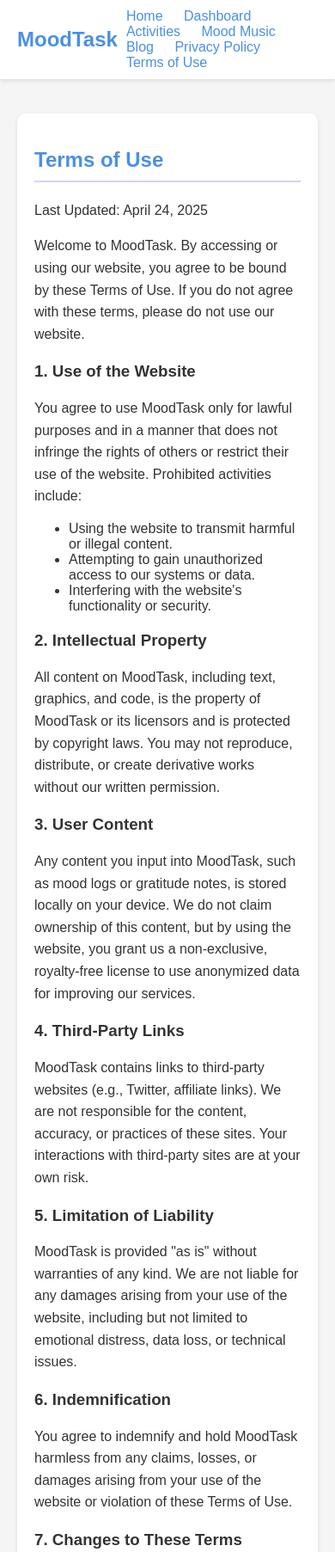
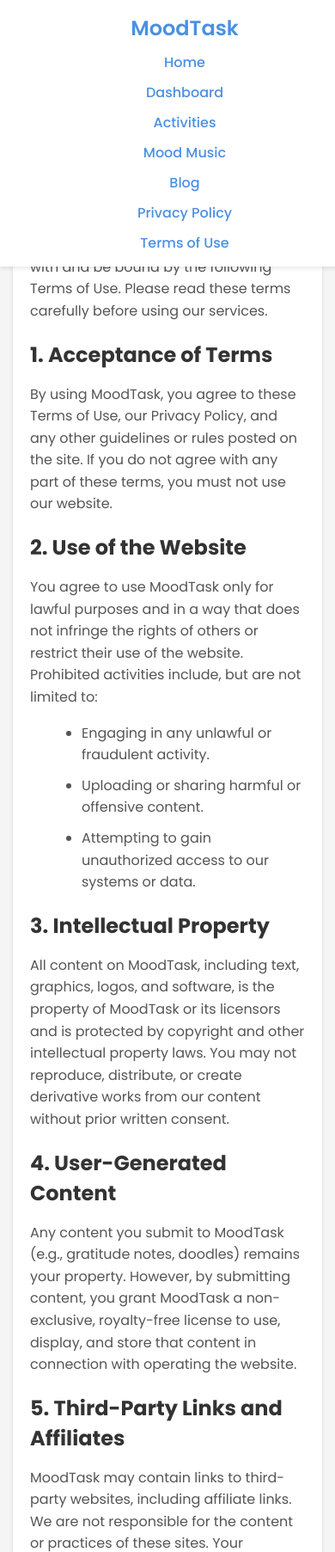
Before and after one commit to AIFuture180/MoodTask10, a plain HTML site: page terms.html in a window 390 px wide. Shown: the top 1805 px of the page at 86% size. Drawn offline with Linux system fonts and the light colour scheme.

Commit message:
Update terms.html

```diff
--- a/terms.html
+++ b/terms.html
@@ -3,7 +3,12 @@
 <head>
     <meta charset="UTF-8">
     <meta name="viewport" content="width=device-width, initial-scale=1.0">
+    <meta name="description" content="MoodTask Terms of Use - Understand the rules and conditions for using our platform.">
+    <meta name="keywords" content="MoodTask, terms of use, user agreement, mental health, emotional well-being">
+    <meta name="robots" content="index, follow">
     <title>MoodTask - Terms of Use</title>
+    <link rel="icon" type="image/x-icon" href="favicon.ico">
+    <link href="https://fonts.googleapis.com/css2?family=Poppins:wght@300;400;500;600;700&display=swap" rel="stylesheet">
     <link rel="stylesheet" href="https://cdnjs.cloudflare.com/ajax/libs/font-awesome/5.15.4/css/all.min.css">
     <style>
         body {
@@ -20,6 +25,10 @@
             justify-content: space-between;
             align-items: center;
             box-shadow: 0 2px 5px rgba(0,0,0,0.1);
+            position: fixed;
+            width: 100%;
+            top: 0;
+            z-index: 1000;
         }
         .nav-bar .logo {
             font-size: 1.5em;
@@ -60,7 +69,7 @@
         }
         .container {
             max-width: 1200px;
-            margin: 20px auto;
+            margin: 80px auto 20px auto;
             padding: 0 20px;
         }
         .terms-section {
@@ -70,17 +79,35 @@
             border-radius: 10px;
             box-shadow: 0 2px 5px rgba(0,0,0,0.1);
         }
-        .terms-section h2 {
+        .terms-section h2.section-heading {
+            font-size: 2em;
+            margin-bottom: 20px;
             color: #4A90E2;
             border-bottom: 2px solid #D6D1F5;
             padding-bottom: 10px;
+            text-align: center;
         }
         .terms-section h3 {
+            font-size: 1.5em;
+            margin: 20px 0 10px;
             color: #333;
-            margin-top: 20px;
         }
-        .terms-section p {
+        .terms-section p, .terms-section li {
+            font-size: 1em;
+            color: #555;
+            margin-bottom: 10px;
             line-height: 1.6;
+        }
+        .terms-section ul {
+            list-style-type: disc;
+            margin-left: 20px;
+        }
+        .disclaimer {
+            text-align: center;
+            font-size: 0.8em;
+            color: #777;
+            margin: 20px auto;
+            max-width: 600px;
         }
         .footer {
             background-color: #333;
@@ -134,6 +161,23 @@
             background-color: #6BCB77;
             color: white;
         }
+        @media (max-width: 600px) {
+            .nav-bar {
+                flex-direction: column;
+                gap: 10px;
+                padding: 15px 20px;
+            }
+            .nav-bar div {
+                display: flex;
+                flex-direction: column;
+                gap: 10px;
+                align-items: center;
+            }
+            .container {
+                padding: 0 15px;
+                margin-top: 120px;
+            }
+        }
     </style>
 </head>
 <body>
@@ -164,46 +208,46 @@
     </div>
     <div class="container">
         <div class="terms-section">
-            <h2>Terms of Use</h2>
-            <p>Last Updated: April 24, 2025</p>
-            <p>Welcome to MoodTask. By accessing or using our website, you agree to be bound by these Terms of Use. If you do not agree with these terms, please do not use our website.</p>
+            <h2 class="section-heading">Terms of Use</h2>
+            <p>Welcome to MoodTask. By accessing or using our website, you agree to comply with and be bound by the following Terms of Use. Please read these terms carefully before using our services.</p>
 
-            <h3>1. Use of the Website</h3>
-            <p>You agree to use MoodTask only for lawful purposes and in a manner that does not infringe the rights of others or restrict their use of the website. Prohibited activities include:</p>
+            <h3>1. Acceptance of Terms</h3>
+            <p>By using MoodTask, you agree to these Terms of Use, our Privacy Policy, and any other guidelines or rules posted on the site. If you do not agree with any part of these terms, you must not use our website.</p>
+
+            <h3>2. Use of the Website</h3>
+            <p>You agree to use MoodTask only for lawful purposes and in a way that does not infringe the rights of others or restrict their use of the website. Prohibited activities include, but are not limited to:</p>
             <ul>
-                <li>Using the website to transmit harmful or illegal content.</li>
+                <li>Engaging in any unlawful or fraudulent activity.</li>
+                <li>Uploading or sharing harmful or offensive content.</li>
                 <li>Attempting to gain unauthorized access to our systems or data.</li>
-                <li>Interfering with the website's functionality or security.</li>
             </ul>
 
-            <h3>2. Intellectual Property</h3>
-            <p>All content on MoodTask, including text, graphics, and code, is the property of MoodTask or its licensors and is protected by copyright laws. You may not reproduce, distribute, or create derivative works without our written permission.</p>
+            <h3>3. Intellectual Property</h3>
+            <p>All content on MoodTask, including text, graphics, logos, and software, is the property of MoodTask or its licensors and is protected by copyright and other intellectual property laws. You may not reproduce, distribute, or create derivative works from our content without prior written consent.</p>
 
-            <h3>3. User Content</h3>
-            <p>Any content you input into MoodTask, such as mood logs or gratitude notes, is stored locally on your device. We do not claim ownership of this content, but by using the website, you grant us a non-exclusive, royalty-free license to use anonymized data for improving our services.</p>
+            <h3>4. User-Generated Content</h3>
+            <p>Any content you submit to MoodTask (e.g., gratitude notes, doodles) remains your property. However, by submitting content, you grant MoodTask a non-exclusive, royalty-free license to use, display, and store that content in connection with operating the website.</p>
 
-            <h3>4. Third-Party Links</h3>
-            <p>MoodTask contains links to third-party websites (e.g., Twitter, affiliate links). We are not responsible for the content, accuracy, or practices of these sites. Your interactions with third-party sites are at your own risk.</p>
+            <h3>5. Third-Party Links and Affiliates</h3>
+            <p>MoodTask may contain links to third-party websites, including affiliate links. We are not responsible for the content or practices of these sites. Your interactions with third-party sites are at your own risk, and you should review their terms and privacy policies.</p>
 
-            <h3>5. Limitation of Liability</h3>
-            <p>MoodTask is provided "as is" without warranties of any kind. We are not liable for any damages arising from your use of the website, including but not limited to emotional distress, data loss, or technical issues.</p>
+            <h3>6. Disclaimer of Warranties</h3>
+            <p>MoodTask is provided "as is" without warranties of any kind, whether express or implied. We do not guarantee that the website will be error-free, secure, or uninterrupted. The activities and recommendations provided are for informational purposes only and are not a substitute for professional medical or psychological advice.</p>
 
-            <h3>6. Indemnification</h3>
-            <p>You agree to indemnify and hold MoodTask harmless from any claims, losses, or damages arising from your use of the website or violation of these Terms of Use.</p>
-
-            <h3>7. Changes to These Terms</h3>
-            <p>We may update these Terms of Use from time to time. Changes will be posted on this page with an updated "Last Updated" date. Your continued use of the website after changes constitutes acceptance of the updated terms.</p>
+            <h3>7. Limitation of Liability</h3>
+            <p>MoodTask and its affiliates will not be liable for any indirect, incidental, or consequential damages arising from your use of the website, including but not limited to emotional distress, loss of data, or financial loss.</p>
 
             <h3>8. Termination</h3>
-            <p>We reserve the right to terminate or suspend your access to MoodTask at our discretion, without notice, for conduct that violates these Terms of Use or is harmful to other users or the website.</p>
+            <p>We reserve the right to terminate or suspend your access to MoodTask at our discretion, without notice, for conduct that we believe violates these Terms of Use or is harmful to other users or our business.</p>
 
-            <h3>9. Governing Law</h3>
-            <p>These Terms of Use are governed by the laws of the United States. Any disputes arising from these terms will be resolved in the courts of the United States.</p>
+            <h3>9. Changes to These Terms</h3>
+            <p>We may update these Terms of Use from time to time. Any changes will be posted on this page, and your continued use of the website after such changes constitutes your acceptance of the new terms.</p>
 
             <h3>10. Contact Us</h3>
-            <p>If you have any questions about these Terms of Use, please contact us at <a href="mailto:support@moodtask.org">support@moodtask.org</a>.</p>
+            <p>If you have any questions about these Terms of Use, please contact us via our support page or through the contact information provided in our Privacy Policy.</p>
         </div>
     </div>
+    <p class="disclaimer"><em>General Disclaimer: MoodTask provides this website for informational purposes only. We are not responsible for any errors, omissions, or outcomes resulting from the use of this information. Users follow external links, including those to third-party sites, at their own risk. Always review the terms and privacy policies of external websites.</em></p>
     <div class="footer">
         <div>
             <h3>MoodTask</h3>
```
